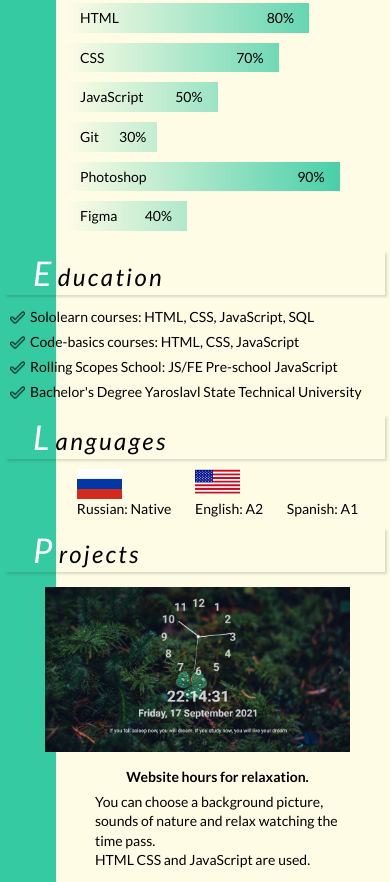
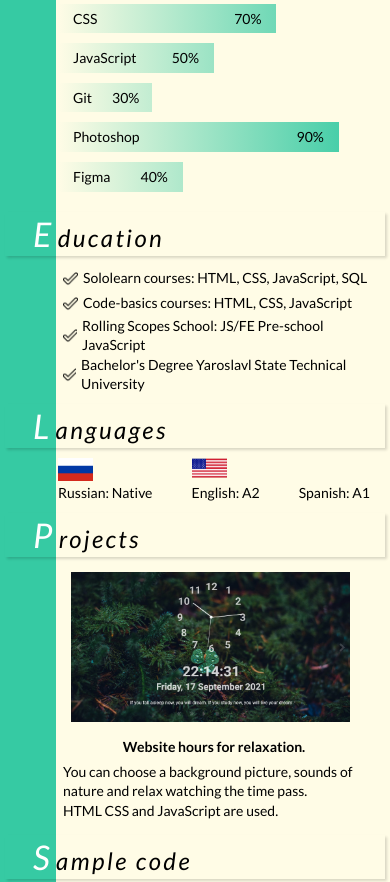
Before and after one commit to Tianika/rsschool-cv, a plain HTML site: page index.html in a window 390 px wide. Shown: the part 1056-1938 px from the top of the page. Drawn offline with nearby package versions, Linux system fonts and the light colour scheme.

Commit message:
feat: add adaptive to 320px

```diff
--- a/style.css
+++ b/style.css
@@ -456,6 +456,7 @@ body {
   .text {
     margin: 0 15px;
     font-size: 18px;
+    padding-left: 105px;
   }
 }
 @media (max-width: 768px) {
@@ -463,7 +464,7 @@ body {
     margin: 10px 5px 10px 5px;
     font-size: 26px;
     padding: 10px 10px;
-    padding-left: 53px;
+    padding-left: 55px;
   }
   .title::first-letter {
     font-size: 38px;
@@ -472,7 +473,7 @@ body {
   .text {
     margin: 0 5px;
     font-size: 16px;
-    padding-left: 60px;
+    padding-left: 82px;
   }
 }
 @media (max-width: 600px) {
@@ -488,6 +489,7 @@ body {
   .text {
     margin: 0 5px;
     font-size: 14px;
+    padding-left: 53px;
   }
 }
 
@@ -557,8 +559,6 @@ body {
   display: flex;
   align-items: center;
 }
-.list {
-}
 .education-icon {
   width: 35px;
   height: 35px;
@@ -582,9 +582,6 @@ body {
     height: 15px;
     margin-right: 5px;
   }
-  .education-text {
-    padding-left: 0;
-  }
 }
 
 /*-----------LANGUAGES---------*/
@@ -592,7 +589,7 @@ body {
 }
 .languages-text .lang {
   display: flex;
-  justify-content: space-around;
+  justify-content: space-between;
 }
 
 .lang div {
@@ -614,6 +611,12 @@ body {
 }
 .spain {
   background-image: url(./png/spain-icon.png);
+}
+@media (max-width: 600px) {
+  .languages-icon {
+    width: 35px;
+    height: 25px;
+    margin-right: 10px;
   }
   /*-----------PROJECTS---------*/
   .projects {
@@ -658,6 +661,16 @@ body {
       margin-left: 25px;
     }
   }
+  @media (max-width: 600px) {
+    .project-describe {
+      margin-left: 0;
+    }
+    .project-link {
+      margin-left: -40px;
+      margin-bottom: 10px;
+    }
+  }
+}
 
 /*-----------SAMPLE CODE---------*/
 .sample-code-title {
@@ -693,6 +706,12 @@ pre {
     font-size: 14px;
   }
 }
+@media (max-width: 768px) {
+  pre {
+    font-size: 12px;
+    line-height: 110%;
+  }
+}
 
 /*-----------FOOTER---------*/
 .footer {
@@ -705,6 +724,7 @@ pre {
   font-size: 20px;
   color: var(--colorWhite);
   transition: 0.2s ease;
+  background-color: var(--color1);
 }
 .footer-container div:hover {
   transform: scale(1.2);
@@ -737,3 +757,12 @@ pre {
     height: 40px;
   }
 }
+@media (max-width: 600px) {
+  .footer-container {
+    font-size: 14px;
+  }
+  .logo {
+    width: 30px;
+    height: 30px;
+  }
+}
```
Lines whose indentation alone changed are shown as unchanged.
